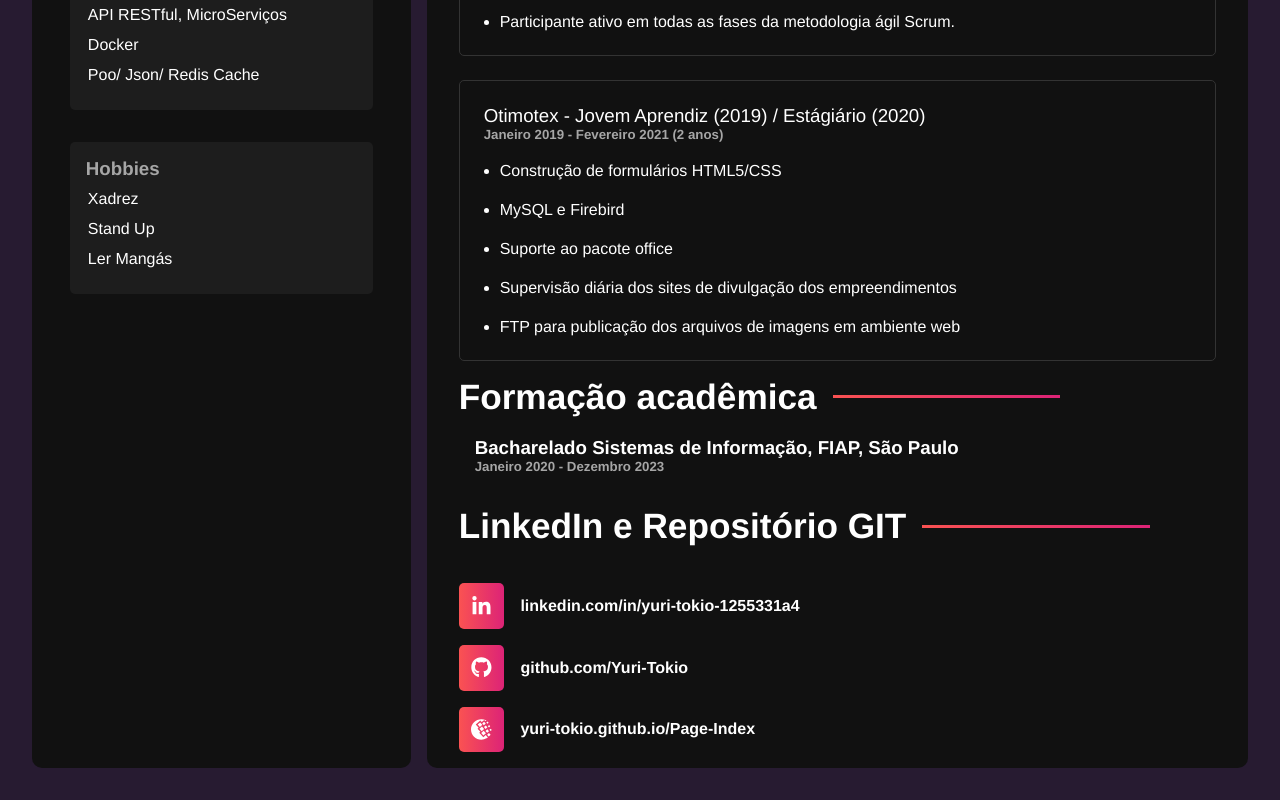
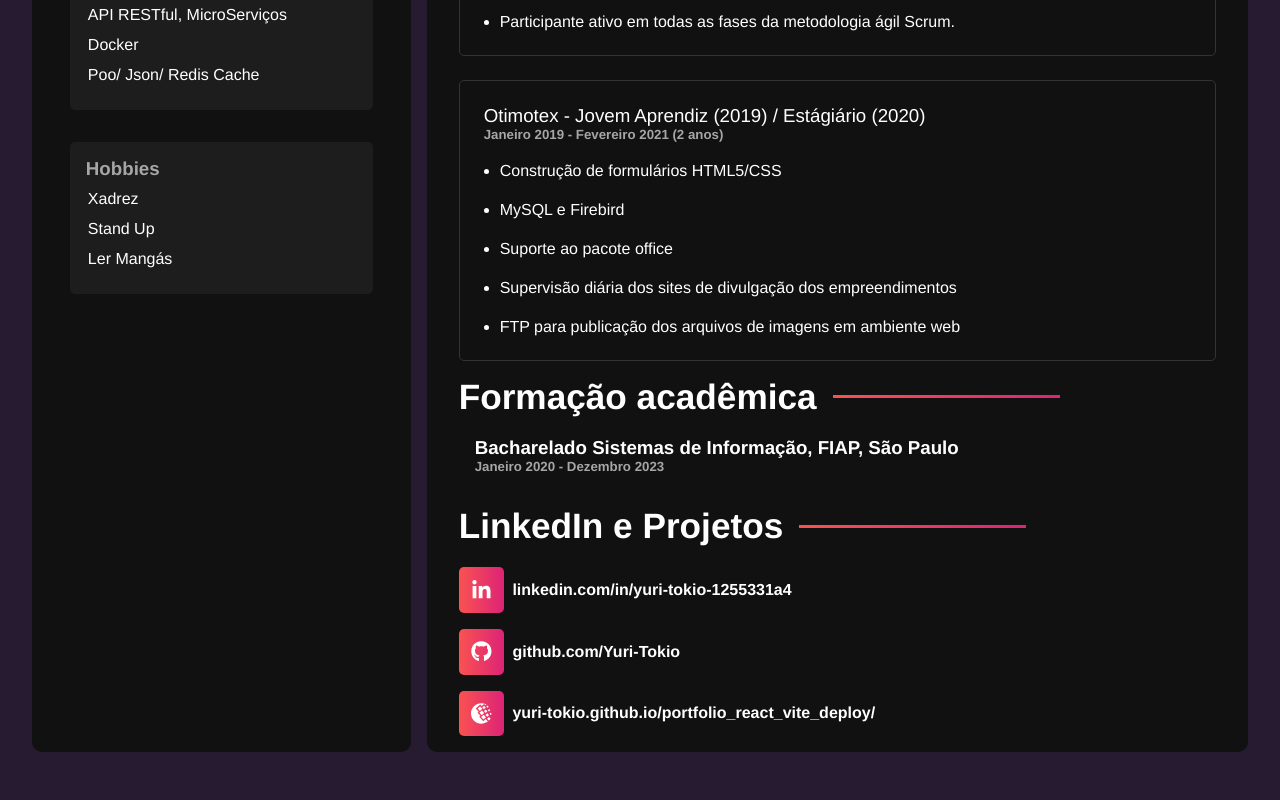
Before and after one commit to Yuri-Tokio/CV, a React (Vite) app: page / in a window 1280 px wide. Shown: the part 970-1770 px from the top of the page. Built offline with nearby package versions, Linux system fonts and the light colour scheme.

Commit message:
Ajustes GRID Projetos

```diff
--- a/src/components/ProjectsContainer.jsx
+++ b/src/components/ProjectsContainer.jsx
@@ -1,12 +1,12 @@
-import { FaLinkedinIn, FaGithub, FaInstagram } from "react-icons/fa";
+import SocialNetworkContainer from "./SocialNetworkContainer";
 
-import SocialNetworkContainer from "./SocialNetworkContainer";
+import "./../styles/components/projectsContainer.sass"
 
 
 const ProjectsContainer = () => {
   return (
-    <section className="projects-container">
-      <h2>LinkedIn e Repositório GIT</h2>
+    <section id="projects-container">
+      <h2>LinkedIn e Projetos</h2>
       <SocialNetworkContainer />
     </section>
   );
--- a/src/components/SocialNetworkContainer.jsx
+++ b/src/components/SocialNetworkContainer.jsx
@@ -4,7 +4,7 @@ import { SiWebmoney } from "react-icons/si";
 import "../styles/components/socialnetworkcontainer.sass";
 
 const socialNetworks = [
-  { name: "linkedin", link: "https://www.linkedin.com/in/yuri-tokio-1255331a4/",icon: <FaLinkedinIn /> },
+  { name: "linkedin", link: "https://www.linkedin.com/in/yuri-tokio-1255331a4/", icon: <FaLinkedinIn /> },
 ];
 
 const socialNetworksGithub = [
@@ -12,12 +12,13 @@ const socialNetworksGithub = [
 ];
 
 const socialPortfolio = [
-  { name: "portfolio", link: "https://yuri-tokio.github.io/Page-Index", icon: <SiWebmoney /> },
+  { name: "portfolio", link: "https://yuri-tokio.github.io/portfolio_react_vite_deploy/", icon: <SiWebmoney /> },
 ];
 
 const SocialNetworkContainer = () => {
   return (
     <section id="social-networks">
+      <div className="grid-container">
         <div className="info-card">
           {socialNetworks.map((network) => (
             <a href={network.link} target="_blank" className="social-btn" id={network.name} key={network.name}>
@@ -39,6 +40,7 @@ const SocialNetworkContainer = () => {
             <h5 className="h5">github.com/Yuri-Tokio</h5>
           </div>
         </div>
+
         <div className="info-card">
           {socialPortfolio.map((network) => (
             <a href={network.link} target="_blank" className="social-btn" id={network.name} key={network.name}>
@@ -46,7 +48,8 @@ const SocialNetworkContainer = () => {
             </a>
           ))}
           <div>
-          <h5 className="h5">yuri-tokio.github.io/Page-Index</h5>
+            <h5 className="h5">yuri-tokio.github.io/portfolio_react_vite_deploy/</h5>
+          </div>
         </div>
       </div>
     </section>
--- a/src/styles/components/projectsContainer.sass
+++ b/src/styles/components/projectsContainer.sass
@@ -1,8 +1,4 @@
 @use '../variables'
 @use '../mixins'
 
-.projects-container
-
-    h5
-    color: variables.$text-color-secondary
-    margin-bottom: 1rem
+#projects-container
--- a/src/styles/components/socialnetworkcontainer.sass
+++ b/src/styles/components/socialnetworkcontainer.sass
@@ -2,34 +2,24 @@
 @use '../mixins'
 
 #social-networks
-    @include mixins.center
-    gap: 1rem
-    margin: 1rem 0
-    display: block
+    margin-bottom: 1rem
 
-    .social-btn
-        padding: .6em
-        background-color: variables.$bg-color-secondary
-        border-radius: variables.$card-border-radius
-        color: #333
-        font-size: 1.3rem
-        @include mixins.center
+    .grid-container
+        display: flex
+        justify-content: space-between
+        flex-wrap: wrap
+        gap: 1rem
 
     .info-card
         @include mixins.center
         justify-content: start
-        gap: 1rem
-
-        width: 100%
+        gap: .5rem
+        margin-right: 6rem
 
         h5
             color: variables.$text-color
             font-weight: bold
             font-size: 1rem
-
-        p
-            color: variables.$text-color
-            font-weight: bold
 
         #linkedin
             background: variables.$gradient
@@ -39,14 +29,14 @@
             background: variables.$gradient
             color: variables.$text-color
 
-        #instagram
-            background: variables.$gradient
-            color: variables.$text-color
-
         #portfolio
             background: variables.$gradient
             color: variables.$text-color
 
-        :hover
-            > svg
-                color: variables.$text-color
+    .social-btn
+        padding: .6em
+        background-color: variables.$bg-color-secondary
+        border-radius: variables.$card-border-radius
+        color: #333
+        font-size: 1.3rem
+        @include mixins.center
```
Lines whose indentation alone changed are shown as unchanged.
